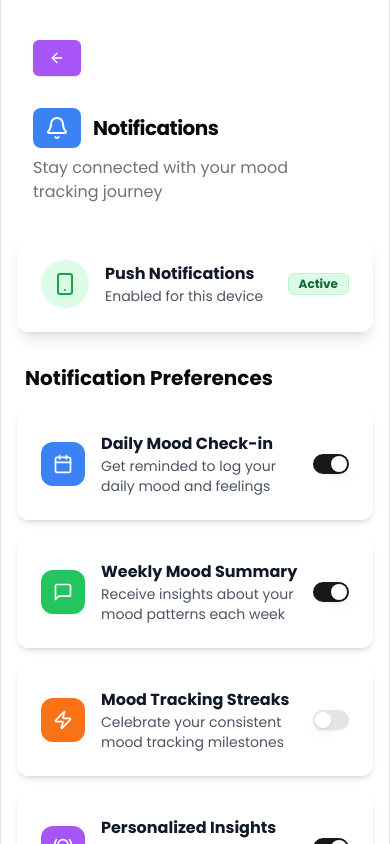
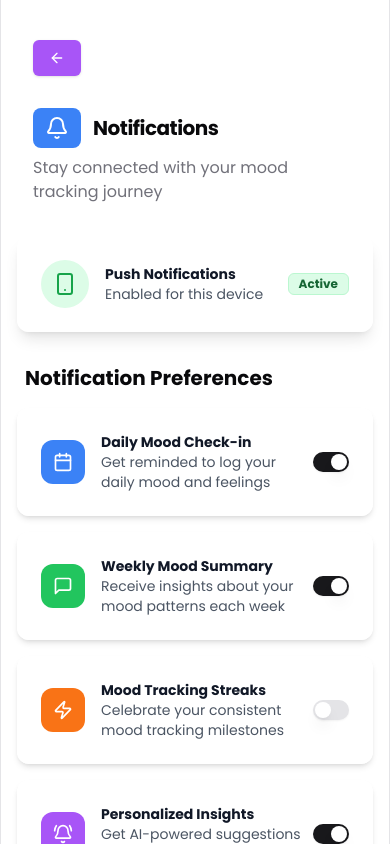
Before and after one commit to yuuuuu-z/mood-tracker, a Next.js app: page /sitting/notification in a window 390 px wide. Shown: the top 844 px of the page. Built offline with nearby package versions, Linux system fonts and the light colour scheme.

Commit message:
fix on small screen layout

```diff
--- a/app/sitting/notification/page.tsx
+++ b/app/sitting/notification/page.tsx
@@ -143,7 +143,7 @@ export default function NotificationPage() {
                   <Smartphone className="h-6 w-6 text-green-600" />
                 </div>
                 <div>
-                  <h3 className="font-semibold text-gray-900">
+                  <h3 className="font-semibold text-sm md:text-lg text-gray-900">
                     Push Notifications
                   </h3>
                   <p className="text-sm text-gray-600">
@@ -179,7 +179,7 @@ export default function NotificationPage() {
                       <div className="text-white">{setting.icon}</div>
                     </div>
                     <div>
-                      <h3 className="font-semibold text-gray-900">
+                      <h3 className="font-semibold text-sm text-gray-900 md:text-lg">
                         {setting.title}
                       </h3>
                       <p className="text-sm text-gray-600">
```
